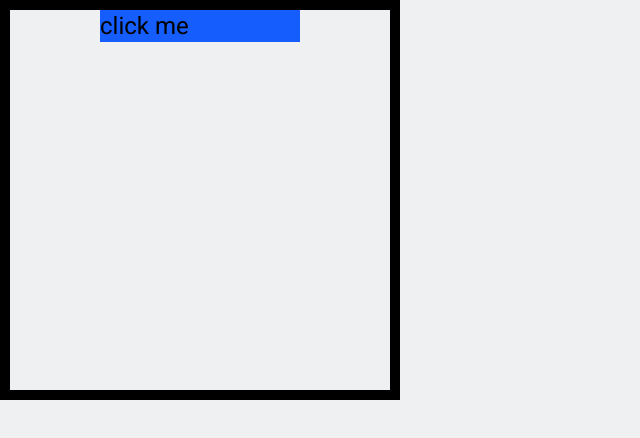
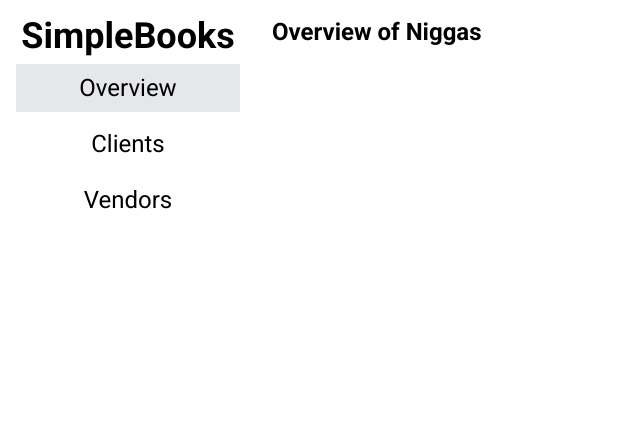
Before and after one commit to Vaintseishii/SimpleBooks, a Next.js app: page / in a window 1280 px wide. Shown: the top 438 px of the page, without its empty margins (0-640 px from the left). Built offline with nearby package versions, Linux system fonts and the light colour scheme.

Commit message:
add page navigation

```diff
--- a/src/app/clients/page.tsx
+++ b/src/app/clients/page.tsx
@@ -1,7 +1,7 @@
 export default function Clients() {
     return (
-        <div>
-            <h1 className="font-bold">Clients page</h1>
+        <div className="p-4">
+            <h1 className="font-bold text-2xl">Nigga Ass Clients</h1>
         </div>
     )
 }
--- a/src/app/layout.tsx
+++ b/src/app/layout.tsx
@@ -1,12 +1,12 @@
 import "~/styles/globals.css";
-import { Roboto } from "next/font/google"
+import { Roboto } from "next/font/google";
+import { Sidebar } from "~/components/Sidebar";
 
 const roboto = Roboto({
   subsets: ["latin"],
-})
+});
 
 export const metadata = {
-
   title: "T3 App",
   description: "Generated by create-t3-app",
   icons: [{ rel: "icon", url: "/favicon.ico" }],
@@ -19,7 +19,10 @@ export default function RootLayout({
 }) {
   return (
     <html lang="en">
-      <body className={roboto.className}>{children}</body>
+      <body className={`${roboto.className} flex`}>
+        <Sidebar />
+        <main className="flex-1">{children}</main>
+      </body>
     </html>
   );
 }
--- a/src/app/page.tsx
+++ b/src/app/page.tsx
@@ -1,13 +1,7 @@
-import Link from "next/link";
-
-
 export default function Overview() {
   return (
-    <div className="min-h-screen w-full bg-[#eef0f2] flex">
-      <div className="h-100 w-100 border-10 flex flex-col items-center">
-        <Link className="bg-blue-600 text-2xl w-50" href={"/clients"}>click me</Link>
-
-      </div>
+    <div className="p-4">
+      <h1 className="font-bold text-2xl">Overview of Niggas</h1>
     </div>
-  )
+  );
 }
--- a/src/app/vendors/page.tsx
+++ b/src/app/vendors/page.tsx
@@ -1,7 +1,7 @@
 export default function Vendors() {
     return (
-        <div>
-            <h1 className="font-bold">Vendors Page</h1>
+        <div className="p-4">
+            <h1 className="font-bold text-2xl">Nigga Vendors</h1>
         </div>
     )
 }
--- /dev/null
+++ b/src/components/Sidebar.tsx
@@ -0,0 +1,15 @@
+
+"use client";
+import { NavLink } from "./navLinks";
+
+
+export function Sidebar() {
+  return (
+    <div className="h-80 w-64 p-4 flex flex-col gap-2 ">
+        <h1 className="text-center font-bold text-4xl">SimpleBooks</h1>
+      <NavLink href="/">Overview</NavLink>
+      <NavLink href="/clients">Clients</NavLink>
+      <NavLink href="/vendors">Vendors</NavLink>
+    </div>
+  );
+}
--- /dev/null
+++ b/src/components/navLinks.tsx
@@ -0,0 +1,15 @@
+"use client";
+
+import Link from "next/link";
+import { usePathname } from "next/navigation";
+
+export function NavLink({ href, children }: { href: string; children: React.ReactNode }) {
+  const pathname = usePathname();
+  const isActive = pathname === href;
+
+  return (
+    <Link href={href} className={`text-2xl w-full text-center py-2 ${isActive ? "bg-gray-200" : "text-black hover:bg-gray-200"}`}>
+      {children}
+    </Link>
+  );
+}
```
